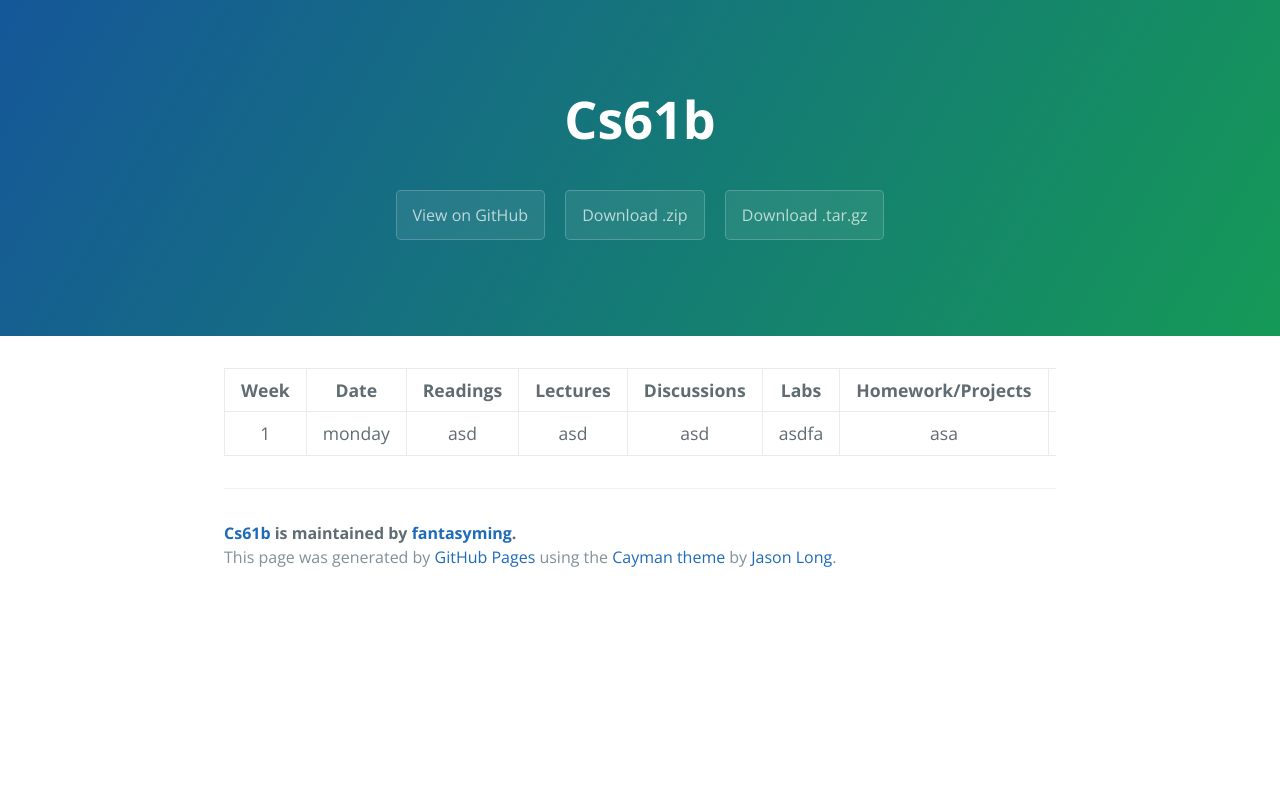
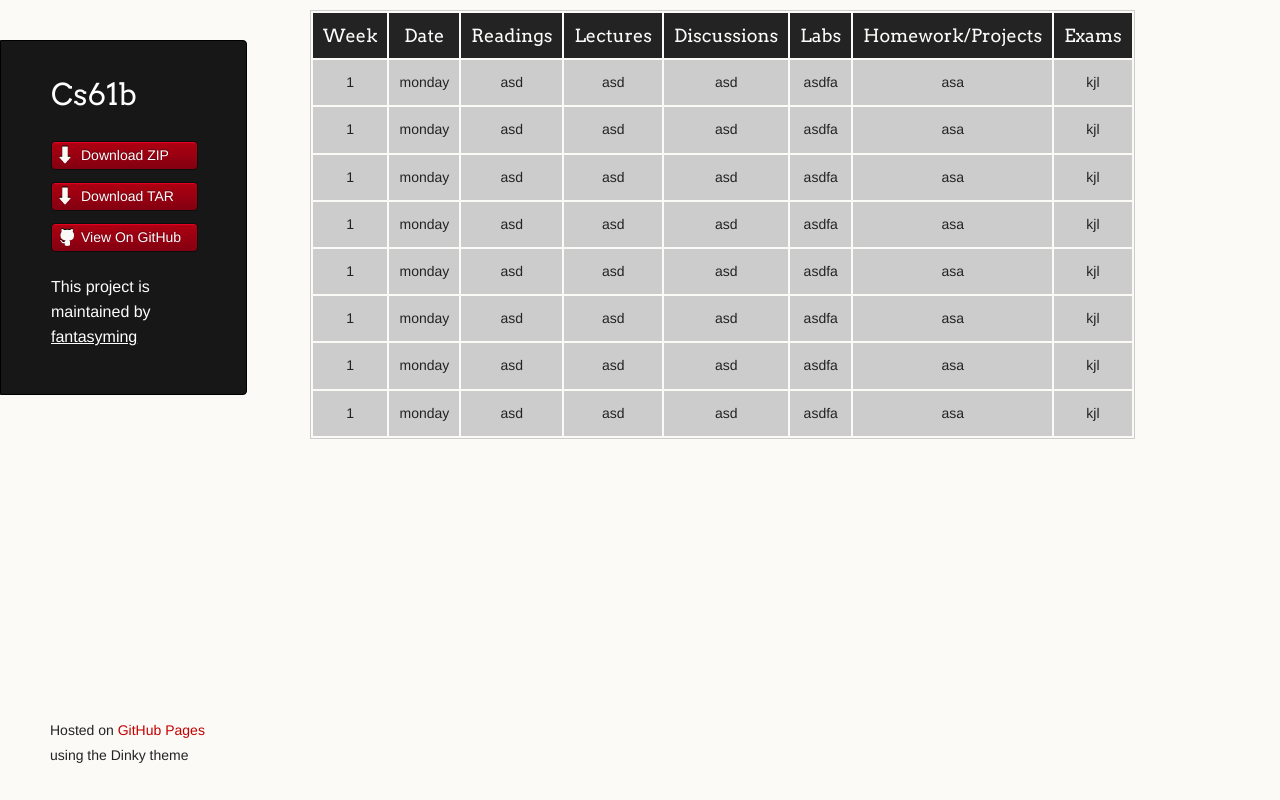
Before and after one commit to fantasyming/CS61B, a plain HTML site: page index.html in a window 1280 px wide. Drawn offline with nearby package versions, Linux system fonts and the light colour scheme.

Commit message:
Create gh-pages branch via GitHub

```diff
--- a/index.html
+++ b/index.html
@@ -1,25 +1,36 @@
-<!DOCTYPE html>
-<html lang="en-us">
+<!doctype html>
+<html>
   <head>
-    <meta charset="UTF-8">
+    <meta charset="utf-8">
+    <meta http-equiv="X-UA-Compatible" content="chrome=1">
     <title>Cs61b by fantasyming</title>
-    <meta name="viewport" content="width=device-width, initial-scale=1">
-    <link rel="stylesheet" type="text/css" href="stylesheets/normalize.css" media="screen">
-    <link href='http://fonts.googleapis.com/css?family=Open+Sans:400,700' rel='stylesheet' type='text/css'>
-    <link rel="stylesheet" type="text/css" href="stylesheets/stylesheet.css" media="screen">
-    <link rel="stylesheet" type="text/css" href="stylesheets/github-light.css" media="screen">
+
+    <link rel="stylesheet" href="stylesheets/styles.css">
+    <link rel="stylesheet" href="stylesheets/github-light.css">
+    <script src="javascripts/scale.fix.js"></script>
+    <meta name="viewport" content="width=device-width, initial-scale=1, user-scalable=no">
+    <!--[if lt IE 9]>
+    <script src="//html5shiv.googlecode.com/svn/trunk/html5.js"></script>
+    <![endif]-->
   </head>
   <body>
-    <section class="page-header">
-      <h1 class="project-name">Cs61b</h1>
-      <h2 class="project-tagline"></h2>
-      <a href="https://github.com/fantasyming/CS61B" class="btn">View on GitHub</a>
-      <a href="https://github.com/fantasyming/CS61B/zipball/master" class="btn">Download .zip</a>
-      <a href="https://github.com/fantasyming/CS61B/tarball/master" class="btn">Download .tar.gz</a>
-    </section>
+    <div class="wrapper">
+      <header>
+        <h1 class="header">Cs61b</h1>
+        <p class="header"></p>
 
-    <section class="main-content">
-      <table>
+        <ul>
+          <li class="download"><a class="buttons" href="https://github.com/fantasyming/CS61B/zipball/master">Download ZIP</a></li>
+          <li class="download"><a class="buttons" href="https://github.com/fantasyming/CS61B/tarball/master">Download TAR</a></li>
+          <li><a class="buttons github" href="https://github.com/fantasyming/CS61B">View On GitHub</a></li>
+        </ul>
+
+        <p class="header">This project is maintained by <a class="header name" href="https://github.com/fantasyming">fantasyming</a></p>
+
+
+      </header>
+      <section>
+        <table>
 <thead>
 <tr>
 <th align="center">Week</th>
@@ -43,17 +54,84 @@
 <td align="center">asa</td>
 <td align="center">kjl</td>
 </tr>
+<tr>
+<td align="center">1</td>
+<td align="center">monday</td>
+<td align="center">asd</td>
+<td align="center">asd</td>
+<td align="center">asd</td>
+<td align="center">asdfa</td>
+<td align="center">asa</td>
+<td align="center">kjl</td>
+</tr>
+<tr>
+<td align="center">1</td>
+<td align="center">monday</td>
+<td align="center">asd</td>
+<td align="center">asd</td>
+<td align="center">asd</td>
+<td align="center">asdfa</td>
+<td align="center">asa</td>
+<td align="center">kjl</td>
+</tr>
+<tr>
+<td align="center">1</td>
+<td align="center">monday</td>
+<td align="center">asd</td>
+<td align="center">asd</td>
+<td align="center">asd</td>
+<td align="center">asdfa</td>
+<td align="center">asa</td>
+<td align="center">kjl</td>
+</tr>
+<tr>
+<td align="center">1</td>
+<td align="center">monday</td>
+<td align="center">asd</td>
+<td align="center">asd</td>
+<td align="center">asd</td>
+<td align="center">asdfa</td>
+<td align="center">asa</td>
+<td align="center">kjl</td>
+</tr>
+<tr>
+<td align="center">1</td>
+<td align="center">monday</td>
+<td align="center">asd</td>
+<td align="center">asd</td>
+<td align="center">asd</td>
+<td align="center">asdfa</td>
+<td align="center">asa</td>
+<td align="center">kjl</td>
+</tr>
+<tr>
+<td align="center">1</td>
+<td align="center">monday</td>
+<td align="center">asd</td>
+<td align="center">asd</td>
+<td align="center">asd</td>
+<td align="center">asdfa</td>
+<td align="center">asa</td>
+<td align="center">kjl</td>
+</tr>
+<tr>
+<td align="center">1</td>
+<td align="center">monday</td>
+<td align="center">asd</td>
+<td align="center">asd</td>
+<td align="center">asd</td>
+<td align="center">asdfa</td>
+<td align="center">asa</td>
+<td align="center">kjl</td>
+</tr>
 </tbody>
 </table>
-
-      <footer class="site-footer">
-        <span class="site-footer-owner"><a href="https://github.com/fantasyming/CS61B">Cs61b</a> is maintained by <a href="https://github.com/fantasyming">fantasyming</a>.</span>
-
-        <span class="site-footer-credits">This page was generated by <a href="https://pages.github.com">GitHub Pages</a> using the <a href="https://github.com/jasonlong/cayman-theme">Cayman theme</a> by <a href="https://twitter.com/jasonlong">Jason Long</a>.</span>
+      </section>
+      <footer>
+        <p><small>Hosted on <a href="https://pages.github.com">GitHub Pages</a> using the Dinky theme</small></p>
       </footer>
-
-    </section>
-
+    </div>
+    <!--[if !IE]><script>fixScale(document);</script><![endif]-->
 
   </body>
 </html>
--- a/params.json
+++ b/params.json
@@ -1 +1 @@
-{"name":"Cs61b","tagline":"","body":"\r\n| Week | Date |\tReadings | Lectures | Discussions | Labs | Homework/Projects | Exams |\r\n| :---: |:----:| :-----: | :---: |:----:|:-----:| :----:| :-----:|\r\n| 1 | monday |asd | asd | asd | asdfa | asa | kjl |\r\n","google":"","note":"Don't delete this file! It's used internally to help with page regeneration."}
+{"name":"Cs61b","tagline":"","body":"\r\n| Week | Date |\tReadings | Lectures | Discussions | Labs | Homework/Projects | Exams |\r\n| :---: |:----:| :-----: | :---: |:----:|:-----:| :----:| :-----:|\r\n| 1 | monday |asd | asd | asd | asdfa | asa | kjl |\r\n| 1 | monday |asd | asd | asd | asdfa | asa | kjl |\r\n| 1 | monday |asd | asd | asd | asdfa | asa | kjl |\r\n| 1 | monday |asd | asd | asd | asdfa | asa | kjl |\r\n| 1 | monday |asd | asd | asd | asdfa | asa | kjl |\r\n| 1 | monday |asd | asd | asd | asdfa | asa | kjl |\r\n| 1 | monday |asd | asd | asd | asdfa | asa | kjl |\r\n| 1 | monday |asd | asd | asd | asdfa | asa | kjl |","google":"","note":"Don't delete this file! It's used internally to help with page regeneration."}
--- /dev/null
+++ b/stylesheets/styles.css
@@ -0,0 +1,423 @@
+@import url(https://fonts.googleapis.com/css?family=Arvo:400,700,400italic);
+
+/* MeyerWeb Reset */
+
+html, body, div, span, applet, object, iframe,
+h1, h2, h3, h4, h5, h6, p, blockquote, pre,
+a, abbr, acronym, address, big, cite, code,
+del, dfn, em, img, ins, kbd, q, s, samp,
+small, strike, strong, sub, sup, tt, var,
+b, u, i, center,
+dl, dt, dd, ol, ul, li,
+fieldset, form, label, legend,
+table, caption, tbody, tfoot, thead, tr, th, td,
+article, aside, canvas, details, embed,
+figure, figcaption, footer, header, hgroup,
+menu, nav, output, ruby, section, summary,
+time, mark, audio, video {
+  margin: 0;
+  padding: 0;
+  border: 0;
+  font: inherit;
+  vertical-align: baseline;
+}
+
+
+/* Base text styles */
+
+body {
+  padding:10px 50px 0 0;
+  font-family:"Helvetica Neue", Helvetica, Arial, sans-serif;
+	font-size: 14px;
+	color: #232323;
+	background-color: #FBFAF7;
+	margin: 0;
+	line-height: 1.8em;
+	-webkit-font-smoothing: antialiased;
+
+}
+
+h1, h2, h3, h4, h5, h6 {
+  color:#232323;
+  margin:36px 0 10px;
+}
+
+p, ul, ol, table, dl {
+  margin:0 0 22px;
+}
+
+h1, h2, h3 {
+	font-family: Arvo, Monaco, serif;
+  line-height:1.3;
+	font-weight: normal;
+}
+
+h1,h2, h3 {
+	display: block;
+	border-bottom: 1px solid #ccc;
+	padding-bottom: 5px;
+}
+
+h1 {
+	font-size: 30px;
+}
+
+h2 {
+	font-size: 24px;
+}
+
+h3 {
+	font-size: 18px;
+}
+
+h4, h5, h6 {
+	font-family: Arvo, Monaco, serif;
+	font-weight: 700;
+}
+
+a {
+  color:#C30000;
+  font-weight:200;
+  text-decoration:none;
+}
+
+a:hover {
+	text-decoration: underline;
+}
+
+a small {
+	font-size: 12px;
+}
+
+em {
+	font-style: italic;
+}
+
+strong {
+  font-weight:700;
+}
+
+ul {
+  list-style-position: inside;
+  list-style: disc;
+  padding-left: 25px;
+}
+
+ol {
+  list-style-position: inside;
+  list-style: decimal;
+  padding-left: 25px;
+}
+
+blockquote {
+  margin: 0;
+  padding: 0 0 0 20px;
+  font-style: italic;
+}
+
+dl, dt, dd, dl p {
+	font-color: #444;
+}
+
+dl dt {
+  font-weight: bold;
+}
+
+dl dd {
+  padding-left: 20px;
+  font-style: italic;
+}
+
+dl p {
+  padding-left: 20px;
+  font-style: italic;
+}
+
+hr {
+  border:0;
+  background:#ccc;
+  height:1px;
+  margin:0 0 24px;
+}
+
+/* Images */
+
+img {
+  position: relative;
+  margin: 0 auto;
+  max-width: 650px;
+  padding: 5px;
+  margin: 10px 0 32px 0;
+  border: 1px solid #ccc;
+}
+
+p img {
+  display: inline;
+  margin: 0;
+  padding: 0;
+  vertical-align: middle;
+  text-align: center;
+  border: none;
+}
+
+/* Code blocks */
+
+code, pre {
+	font-family: Monaco, "Bitstream Vera Sans Mono", "Lucida Console", Terminal, monospace;
+  color:#000;
+  font-size:14px;
+}
+
+pre {
+	padding: 4px 12px;
+  background: #FDFEFB;
+  border-radius:4px;
+  border:1px solid #D7D8C8;
+  overflow: auto;
+  overflow-y: hidden;
+	margin-bottom: 32px;
+}
+
+
+/* Tables */
+
+table {
+  width:100%;
+}
+
+table {
+  border: 1px solid #ccc;
+  margin-bottom: 32px;
+  text-align: left;
+ }
+
+th {
+  font-family: 'Arvo', Helvetica, Arial, sans-serif;
+	font-size: 18px;
+	font-weight: normal;
+  padding: 10px;
+  background: #232323;
+  color: #FDFEFB;
+ }
+
+td {
+  padding: 10px;
+	background: #ccc;
+ }
+
+
+/* Wrapper */
+.wrapper {
+  width:960px;
+}
+
+
+/* Header */
+
+header {
+	background-color: #171717;
+	color: #FDFDFB;
+  width:170px;
+  float:left;
+  position:fixed;
+	border: 1px solid #000;
+	-webkit-border-top-right-radius: 4px;
+	-webkit-border-bottom-right-radius: 4px;
+	-moz-border-radius-topright: 4px;
+	-moz-border-radius-bottomright: 4px;
+	border-top-right-radius: 4px;
+	border-bottom-right-radius: 4px;
+	padding: 34px 25px 22px 50px;
+	margin: 30px 25px 0 0;
+	-webkit-font-smoothing: antialiased;
+}
+
+p.header {
+	font-size: 16px;
+}
+
+h1.header {
+	font-family: Arvo, sans-serif;
+	font-size: 30px;
+	font-weight: 300;
+	line-height: 1.3em;
+	border-bottom: none;
+	margin-top: 0;
+}
+
+
+h1.header, a.header, a.name, header a{
+	color: #fff;
+}
+
+a.header {
+	text-decoration: underline;
+}
+
+a.name {
+	white-space: nowrap;
+}
+
+header ul {
+  list-style:none;
+  padding:0;
+}
+
+header li {
+	list-style-type: none;
+  width:132px;
+  height:15px;
+	margin-bottom: 12px;
+	line-height: 1em;
+	padding: 6px 6px 6px 7px;
+
+	background: #AF0011;
+	background: -moz-linear-gradient(top, #AF0011 0%, #820011 100%);
+  background: -webkit-gradient(linear, left top, left bottom, color-stop(0%,#f8f8f8), color-stop(100%,#dddddd));
+  background: -webkit-linear-gradient(top, #AF0011 0%,#820011 100%);
+  background: -o-linear-gradient(top, #AF0011 0%,#820011 100%);
+  background: -ms-linear-gradient(top, #AF0011 0%,#820011 100%);
+  background: linear-gradient(top, #AF0011 0%,#820011 100%);
+
+	border-radius:4px;
+  border:1px solid #0D0D0D;
+
+	-webkit-box-shadow: inset 0px 1px 1px 0 rgba(233,2,38, 1);
+	box-shadow: inset 0px 1px 1px 0 rgba(233,2,38, 1);
+
+}
+
+header li:hover {
+	background: #C3001D;
+	background: -moz-linear-gradient(top, #C3001D 0%, #950119 100%);
+  background: -webkit-gradient(linear, left top, left bottom, color-stop(0%,#f8f8f8), color-stop(100%,#dddddd));
+  background: -webkit-linear-gradient(top, #C3001D 0%,#950119 100%);
+  background: -o-linear-gradient(top, #C3001D 0%,#950119 100%);
+  background: -ms-linear-gradient(top, #C3001D 0%,#950119 100%);
+  background: linear-gradient(top, #C3001D 0%,#950119 100%);
+}
+
+a.buttons {
+	-webkit-font-smoothing: antialiased;
+	background: url(../images/arrow-down.png) no-repeat;
+	font-weight: normal;
+	text-shadow: rgba(0, 0, 0, 0.4) 0 -1px 0;
+	padding: 2px 2px 2px 22px;
+	height: 30px;
+}
+
+a.github {
+	background: url(../images/octocat-small.png) no-repeat 1px;
+}
+
+a.buttons:hover {
+	color: #fff;
+	text-decoration: none;
+}
+
+
+/* Section - for main page content */
+
+section {
+  width:650px;
+  float:right;
+  padding-bottom:50px;
+}
+
+
+/* Footer */
+
+footer {
+  width:170px;
+  float:left;
+  position:fixed;
+  bottom:10px;
+	padding-left: 50px;
+}
+
+@media print, screen and (max-width: 960px) {
+
+  div.wrapper {
+    width:auto;
+    margin:0;
+  }
+
+  header, section, footer {
+    float:none;
+    position:static;
+    width:auto;
+  }
+
+	footer {
+		border-top: 1px solid #ccc;
+		margin:0 84px 0 50px;
+		padding:0;
+	}
+
+  header {
+    padding-right:320px;
+  }
+
+  section {
+    padding:20px 84px 20px 50px;
+    margin:0 0 20px;
+  }
+
+  header a small {
+    display:inline;
+  }
+
+  header ul {
+    position:absolute;
+    right:130px;
+    top:84px;
+  }
+}
+
+@media print, screen and (max-width: 720px) {
+  body {
+    word-wrap:break-word;
+  }
+
+  header {
+    padding:10px 20px 0;
+		margin-right: 0;
+  }
+
+	section {
+    padding:10px 0 10px 20px;
+    margin:0 0 30px;
+  }
+
+	footer {
+		margin: 0 0 0 30px;
+	}
+
+  header ul, header p.view {
+    position:static;
+  }
+}
+
+@media print, screen and (max-width: 480px) {
+
+  header ul li.download {
+    display:none;
+  }
+
+	footer {
+		margin: 0 0 0 20px;
+	}
+
+	footer a{
+		display:block;
+	}
+
+}
+
+@media print {
+  body {
+    padding:0.4in;
+    font-size:12pt;
+    color:#444;
+  }
+}
```
Also changed, not shown: javascripts/scale.fix.js (added, +20 -0 lines), images/arrow-down.png (added), images/octocat-small.png (added).
